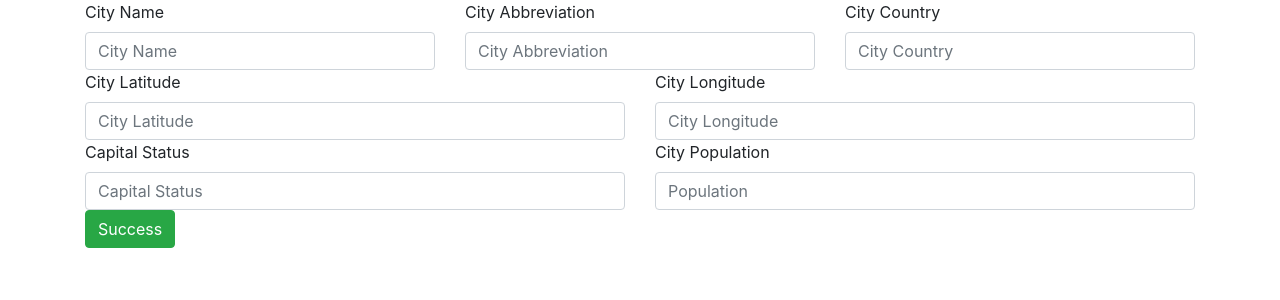
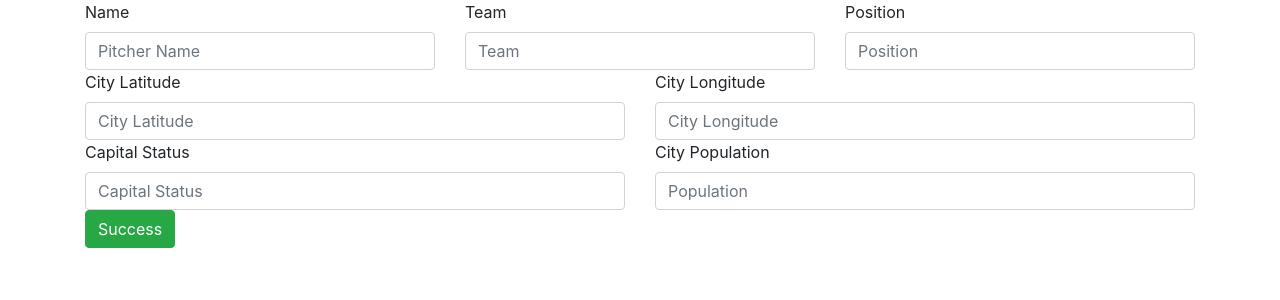
Before and after one commit to rpr325/WebAppAlpha, a Flask app: page /pitchers/new in a window 1280 px wide. Shown: the part 56-356 px from the top of the page. Run offline with Flask 2, Linux system fonts and the light colour scheme; some libraries are stand-ins or nearby versions.

Commit message:
Feature: Update project for new dataset

```diff
--- a/app/templates/new.html
+++ b/app/templates/new.html
@@ -1,19 +1,18 @@
 {% extends "layout.html" %}
 {% block content %}
-<form action="/cities/new" method="POST">
+<form action="/pitchers/new" method="POST">
     <div class="row">
         <div class="col">
-            <label for="fldName">City Name</label>
-            <input id="fldName" type="text" class="form-control" placeholder="City Name" name="fldName">
+            <label for="Name">Name</label>
+            <input id="Name" type="text" class="form-control" placeholder="Pitcher Name" name="Name">
         </div>
         <div class="col">
-            <label for="fldAbbreviation">City Abbreviation</label>
-            <input id="fldAbbreviation" t ype="text" class="form-control" placeholder="City Abbreviation"
-                   name="fldAbbreviation">
+            <label for="Team">Team</label>
+            <input id="Team" type="text" class="form-control" placeholder="Team" name="Team">
         </div>
         <div class="col">
-            <label for="fldCountry">City Country</label>
-            <input id="fldCountry" type="text" class="form-control" placeholder="City Country" name="fldCountry">
+            <label for="Position">Position</label>
+            <input id="Position" type="text" class="form-control" placeholder="Position" name="Position">
         </div>
     </div>
 
```
